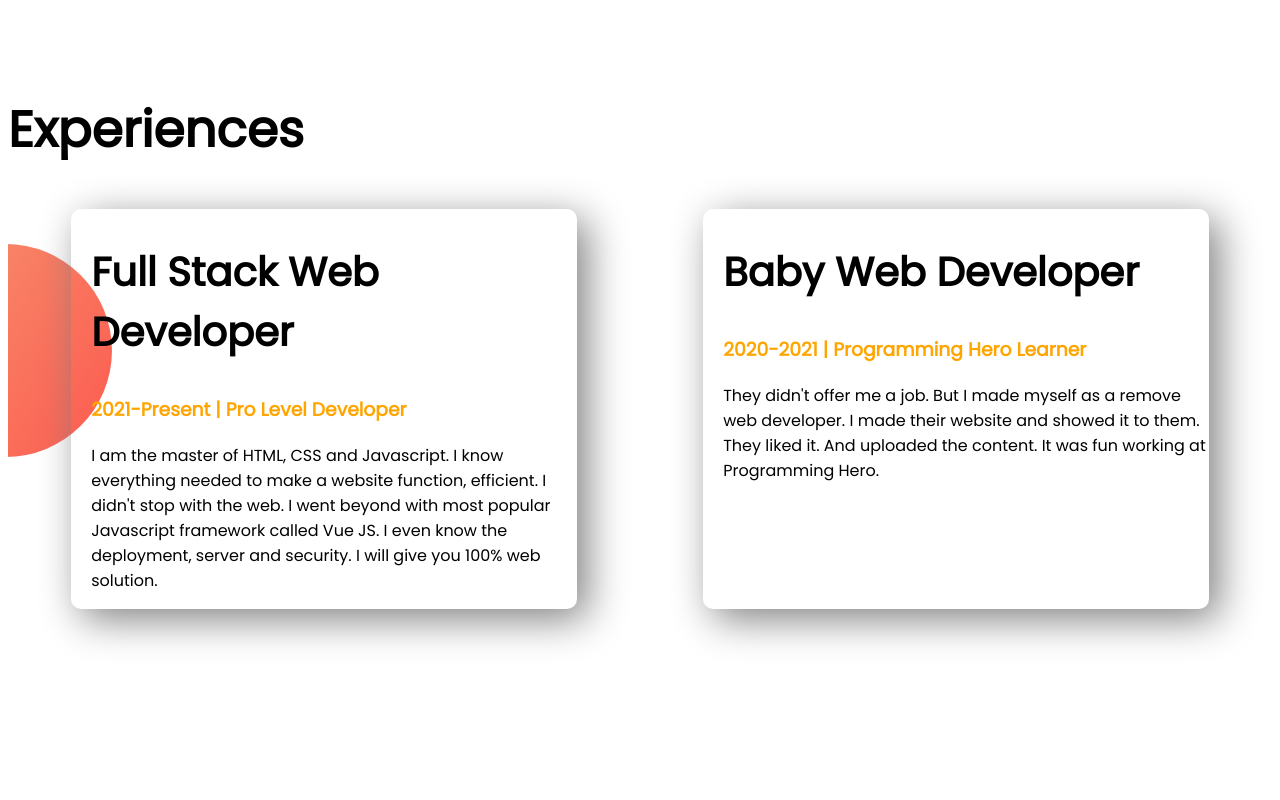
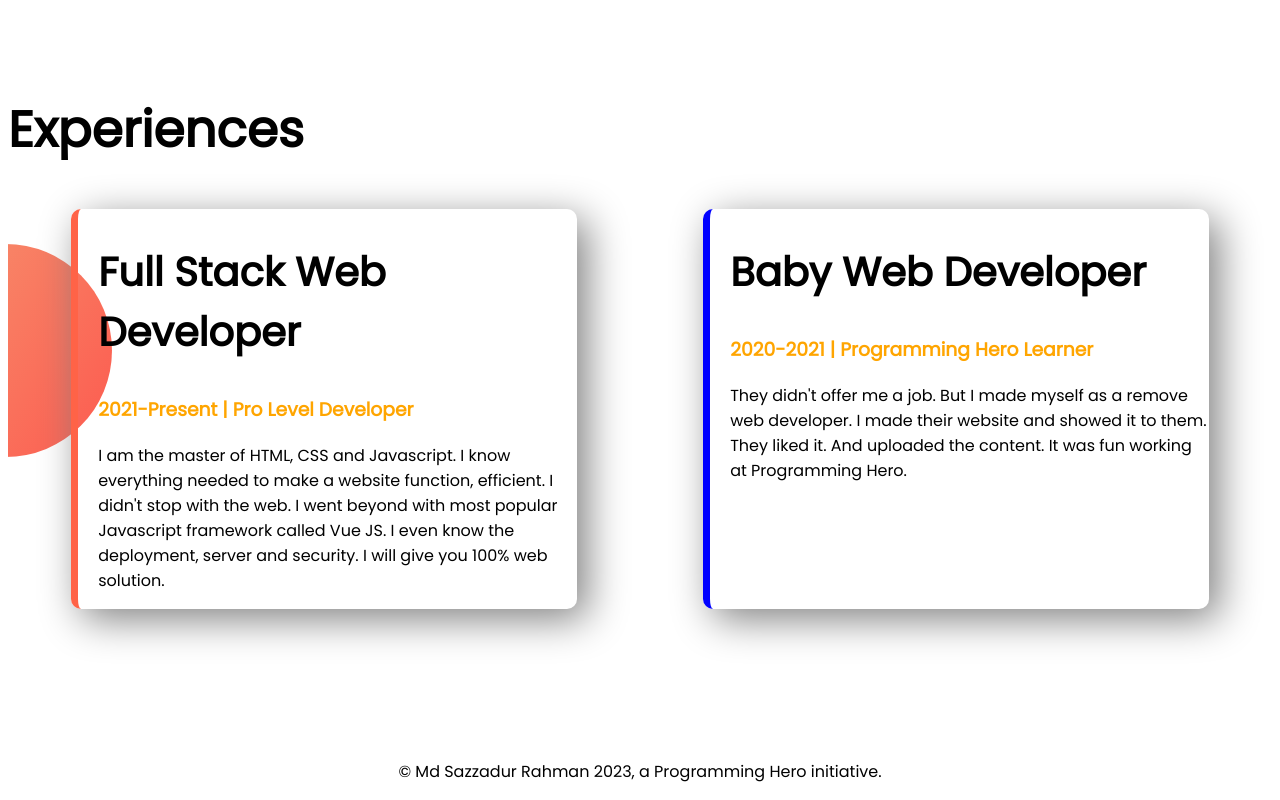
Before and after one commit to SazzadurRahmanAyan/developer-portfolio, a plain HTML site: page index.html in a window 1280 px wide. Shown: the part 1227-2027 px from the top of the page. Before the commit the page ends 1986 px from the top, so only its background shows below. Drawn offline with Linux system fonts and the light colour scheme.

Commit message:
styled border and added footer

```diff
--- a/index.html
+++ b/index.html
@@ -37,12 +37,12 @@
 <section class="experience-area">
     <h1>Experiences</h1>
     <div class="flexible_container">
-        <div class="experience-item">
+        <div id="full-stack-developer" class="experience-item">
             <h2>Full Stack Web Developer</h2>
             <h3 class="orange-color">2021-Present | Pro Level Developer</h3>
             <p>I am the master of HTML, CSS and Javascript. I know everything needed to make a website function, efficient. I didn't stop with the web. I went beyond with most popular Javascript framework called Vue JS. I even know the deployment, server and security. I will give you 100% web solution.</p>
         </div>
-        <div class="experience-item">
+        <div id="baby-web-developer" class="experience-item">
             <h2>Baby Web Developer</h2>
             <h3 class="orange-color">2020-2021 | Programming Hero Learner</h3>
             <p>They didn't offer me a job. But I made myself as a remove web developer. I made their website and showed it to them. They liked it. And uploaded the content. It was fun working at Programming Hero.</p>
@@ -51,4 +51,7 @@
 
 </section>
 </body>
+<footer>
+    <p>© Md Sazzadur Rahman 2023, a Programming Hero initiative.</p>
+</footer>
 </html>
--- a/style.css
+++ b/style.css
@@ -54,3 +54,12 @@ h2{
     background-repeat: no-repeat;
     background-position: left;
 }
+#full-stack-developer{
+    border-left: 7px solid tomato;
+}
+#baby-web-developer{
+    border-left: 7px solid blue;
+}
+footer p{
+    text-align: center;
+}
```
